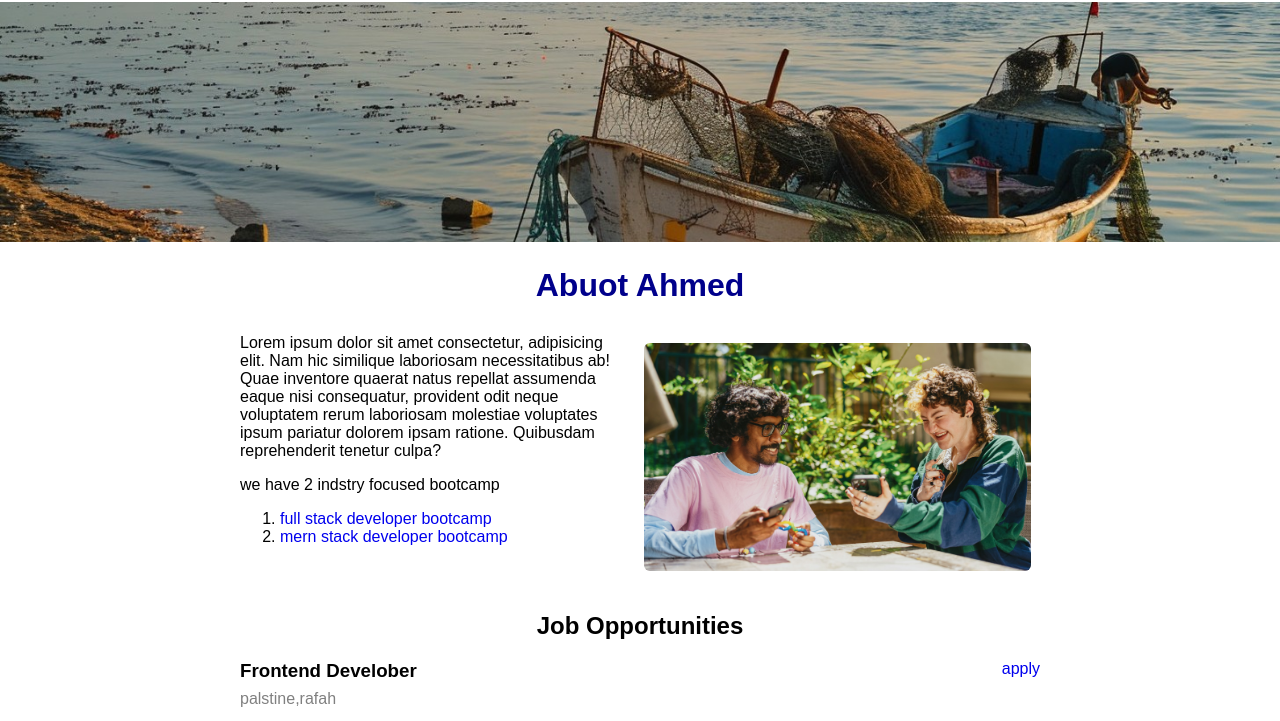
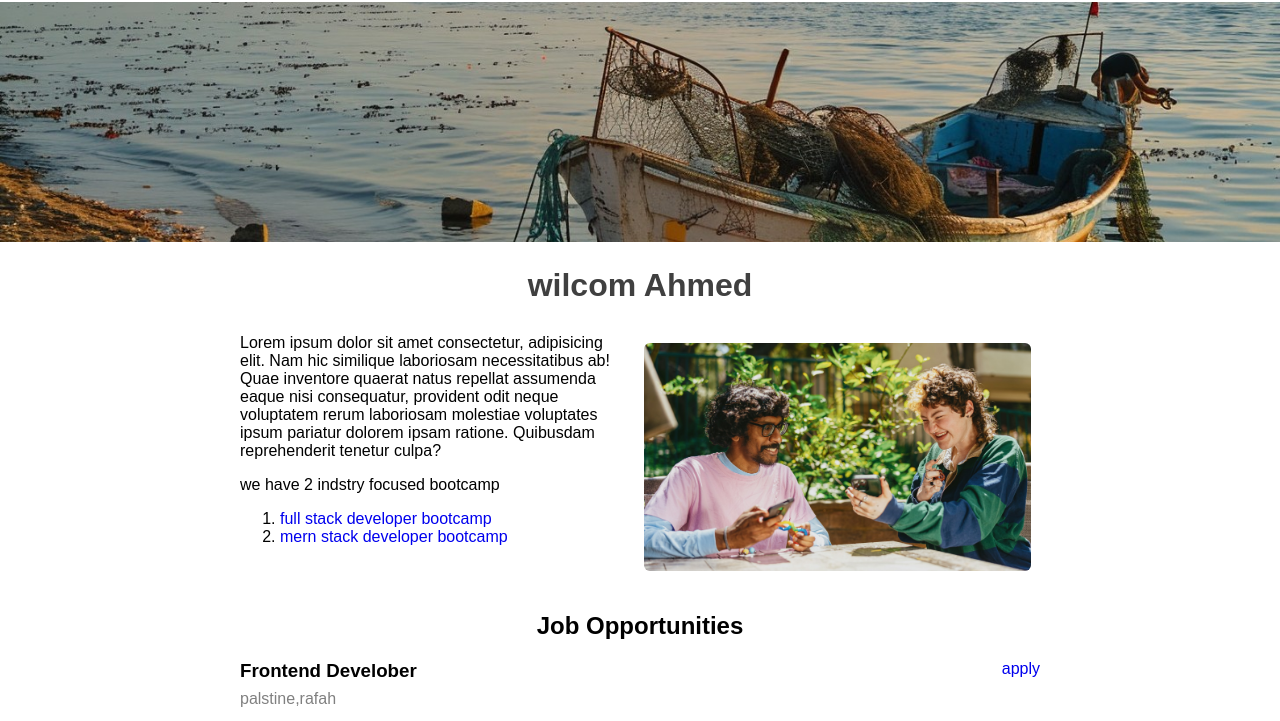
Before and after one commit to AhmedMslh/assignment1-from-joven, a plain HTML site: page src/index.html in a window 1280 px wide. Shown: the part 58-779 px from the top of the page. Drawn offline with Linux system fonts and the light colour scheme.

Commit message:
updating endix and  css

```diff
--- a/src/index.html
+++ b/src/index.html
@@ -17,7 +17,7 @@
     <img id="panner" src=" worck.jpg" alt="worck" height="240px" >
 
   <h1>
-    Abuot Ahmed
+    wilcom Ahmed
   </h1>
 
   <div id="abuot">
--- a/src/style.css
+++ b/src/style.css
@@ -18,7 +18,7 @@ a{
 
 h1{
     text-align: center;
-    color :darkblue;
+    color :#404040;
 }
 #panner{
     width: 100%;
```
